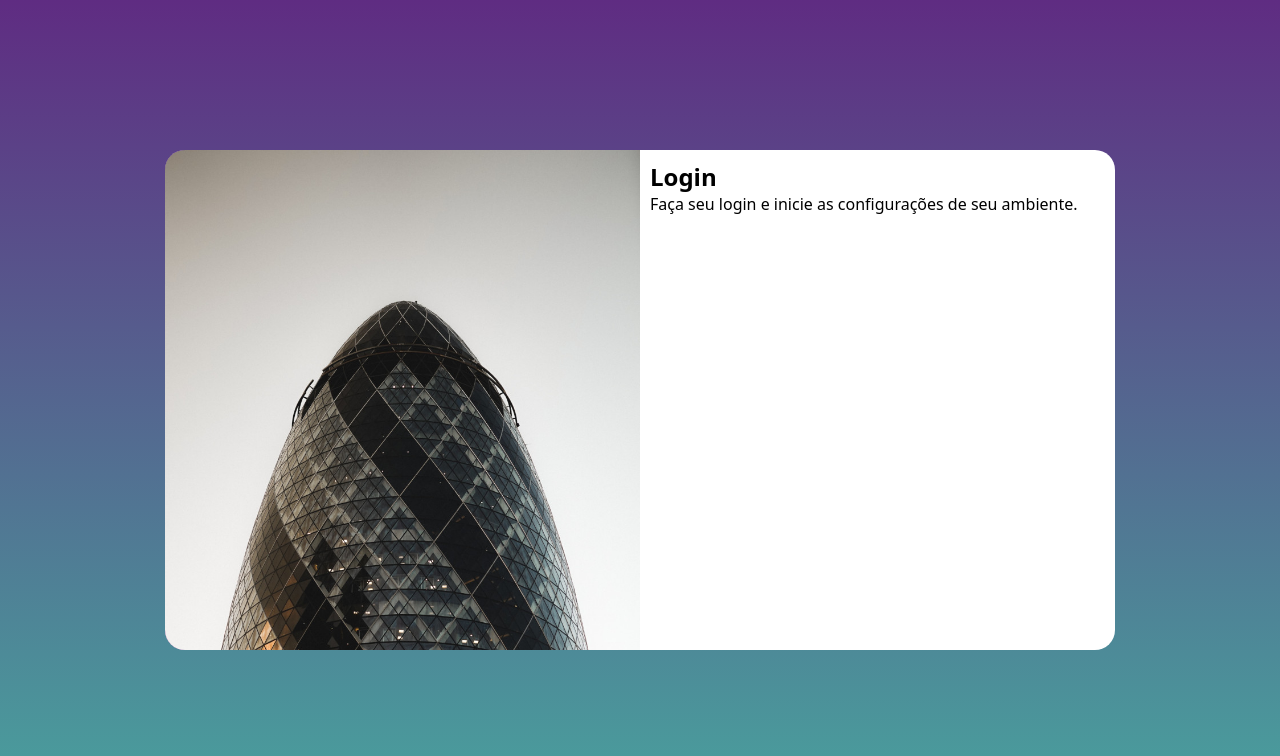
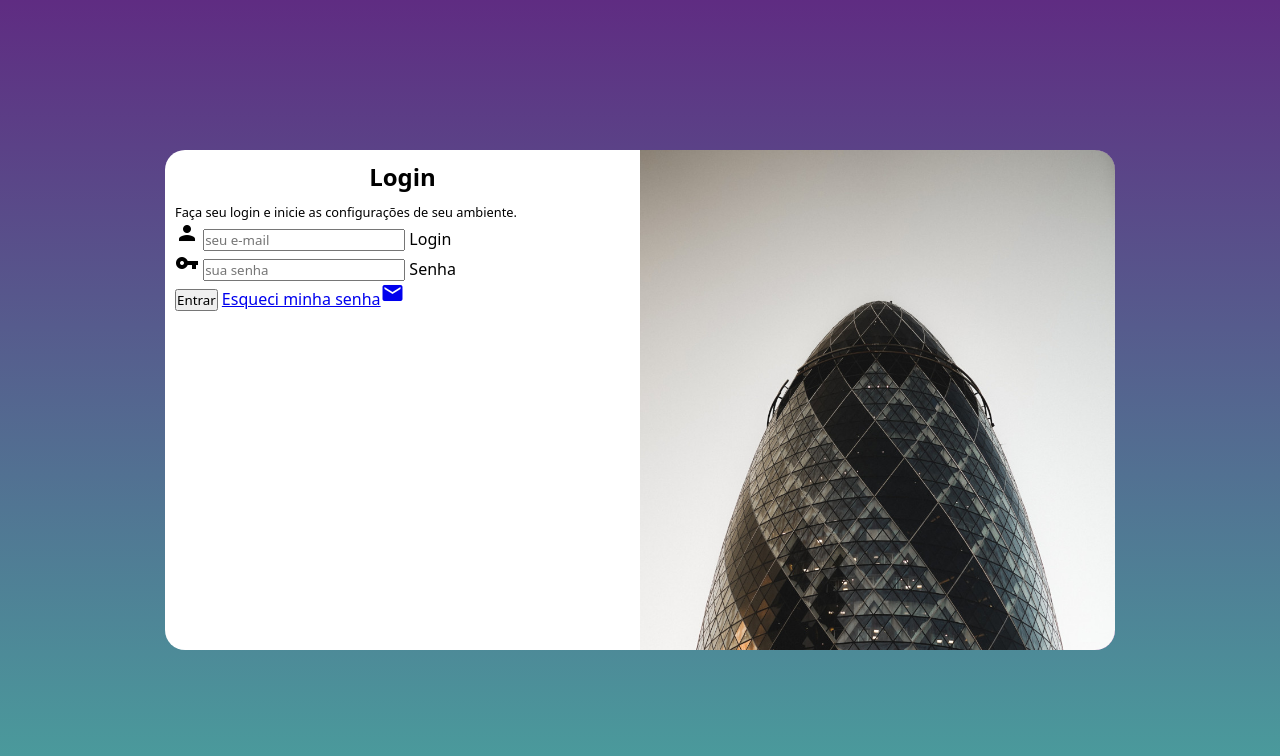
Before and after one commit to codestreambr/projeto-login, a plain HTML site: page index.html in a window 1280 px wide. Drawn offline with Linux system fonts and the light colour scheme.

Commit message:
update logim project

```diff
--- a/estilos/media-query.css
+++ b/estilos/media-query.css
@@ -15,7 +15,7 @@
     height: 100%;
     width: 30%;
   }
-   section#login > dev#formulario {
+   section#login > div#formulario {
     float: right;
     width: 70%;
   }
@@ -31,13 +31,13 @@
   }
 
   section#login > div#imagem {
-    float: left;
+    float: right;
     height: 100%;
     width: 50%;
   }
 
   section#login > div#formulario {
-    float: right;
+    float: left;
     width: 50%;
   }
 }
--- a/estilos/style.css
+++ b/estilos/style.css
@@ -30,7 +30,7 @@ section#login {
   transition: width 0.3s, heigth 0.3s;
   transition-timing-function: ease;
   transform: translate(-50%, -50%);
-  width: 250px;
+  width: 310px;
 }
 
 section#login > div#imagem {
@@ -46,3 +46,11 @@ section#login > div#formulario {
   display: block;
   padding: 10px;
 }
+
+div#formulario > h1 {
+  text-align: center;
+  margin-bottom: 10px;
+}
+ div#formulario > p {
+  font-size: 0.8em;
+}
--- a/index.html
+++ b/index.html
@@ -4,6 +4,7 @@
     <title>Login</title>
     <meta charset="UTF-8">
     <meta name="viewport" content="width=device-width, initial-scale=1">
+    <link href="https://fonts.googleapis.com/icon?family=Material+Icons" rel="stylesheet">
     <link href="estilos/style.css" rel="stylesheet">
     <link rel="stylesheet" href="estilos/media-query.css">
   </head>
@@ -17,9 +18,19 @@
          <h1>Login</h1>
          <p>Faça seu login e inicie as configurações de seu ambiente.</p>
          <form action="login.php" method="post">
-
+           <div class="campo">
+             <i class="material-icons">person</i>
+             <input type="email" name="mail" id="imail" placeholder="seu e-mail" maxlength="30">
+             <label for="imail">Login</label>
+           </div>
+           <div class="campo">
+             <i class="material-icons">vpn_key</i>
+             <input type="password" name="pass" id="isenha" placeholder="sua senha" maxlength="10">
+             <label for="isenha">Senha</label>
+           </div>
+           <input type="submit" value="Entrar">
+           <a href="#">Esqueci minha senha<i class="material-icons">mail</i></a>
          </form>
-       </div>
      </section>
    </main>
   </body>
```
